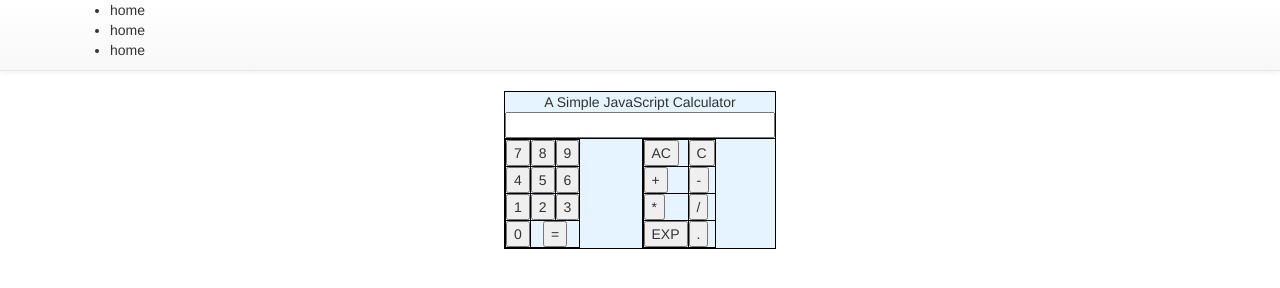
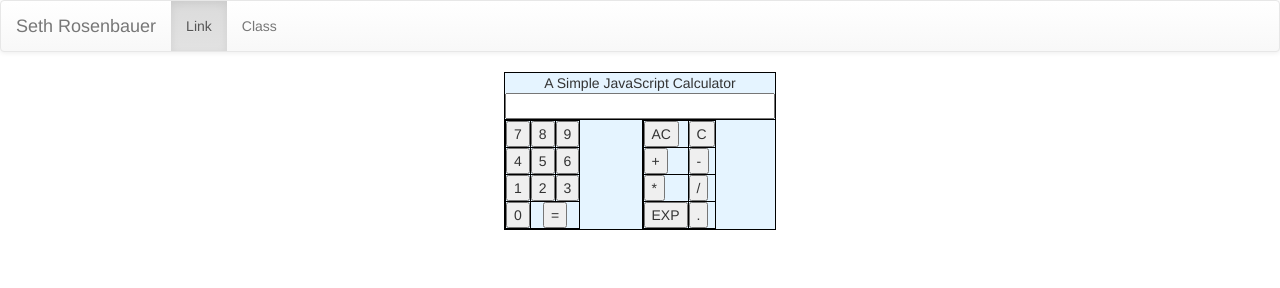
Before and after one commit to srosenbauer/suitsVSgeeks, a plain HTML site: page index.html in a window 1280 px wide. Drawn offline with nearby package versions, Linux system fonts and the light colour scheme.

Commit message:
added nav

```diff
--- a/index.html
+++ b/index.html
@@ -11,23 +11,32 @@
 
 		<!-- Optional theme -->
 		<link rel="stylesheet" href="https://maxcdn.bootstrapcdn.com/bootstrap/3.3.6/css/bootstrap-theme.min.css" integrity="sha384-fLW2N01lMqjakBkx3l/M9EahuwpSfeNvV63J5ezn3uZzapT0u7EYsXMjQV+0En5r" crossorigin="anonymous">
-
-
 	</head>
-
 	<body>
 <!--------------------------------------------------------------------------------NAVIGATION BAR-->
 
-		<nav class="navbar navbar-default navbar-static-top">
-  			<div class="container">
-  				<ul>
-  					<li>home</li>
-  					<li>home</li>
-  					<li>home</li>
-  				</ul>
+	<nav class="navbar navbar-default">
+		<div class="container-fluid">
+			<!-- Brand and toggle get grouped for better mobile display -->
+			<div class="navbar-header">
+				<button type="button" class="navbar-toggle collapsed" data-toggle="collapse" data-target="#bs-example-navbar-collapse-1" aria-expanded="false">
+					<span class="sr-only">Toggle navigation</span>
+					<span class="icon-bar"></span>
+					<span class="icon-bar"></span>
+					<span class="icon-bar"></span>
+				</button>
+				<a class="navbar-brand" href="#">Seth Rosenbauer</a>
+			</div>
 
-		  	</div>
-		</nav>
+			<!-- Collect the nav links, forms, and other content for toggling -->
+			<div class="collapse navbar-collapse" id="bs-example-navbar-collapse-1">
+				<ul class="nav navbar-nav">
+					<li class="active"><a href="#">Link <span class="sr-only">(current)</span></a></li>
+					<li><a href="/class.html">Class</a></li>
+				</ul>
+			</div><!-- /.navbar-collapse -->
+		</div><!-- /.container-fluid -->
+	</nav>
 
 <!--------------------------------------------------------------------------------END NAV BAR-->
 
```
